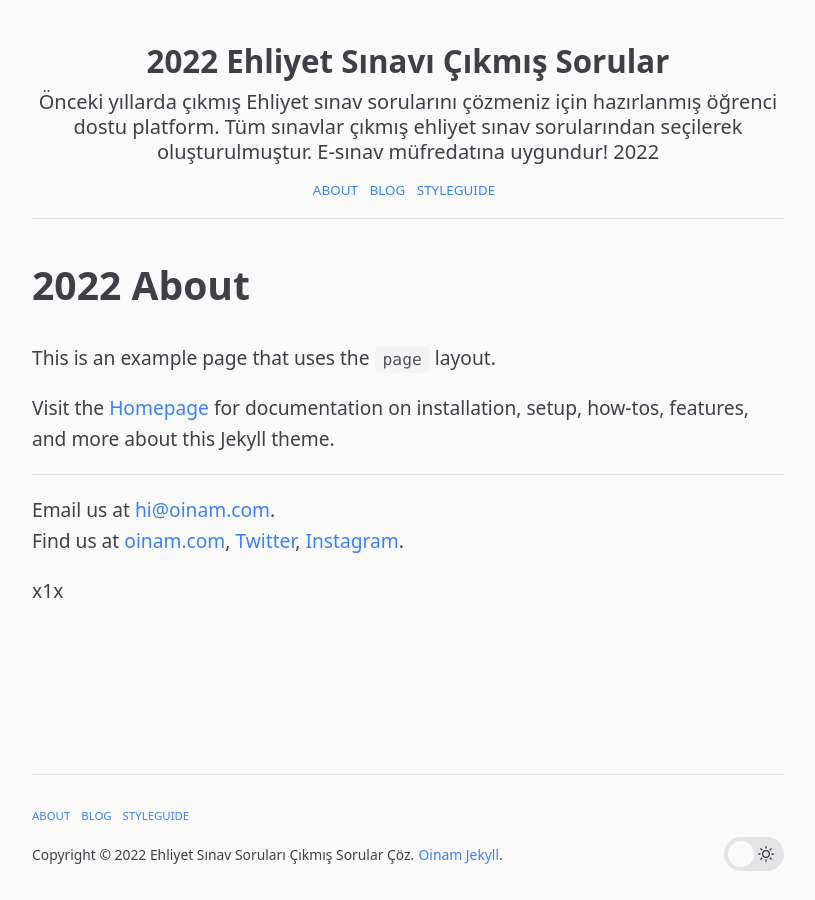
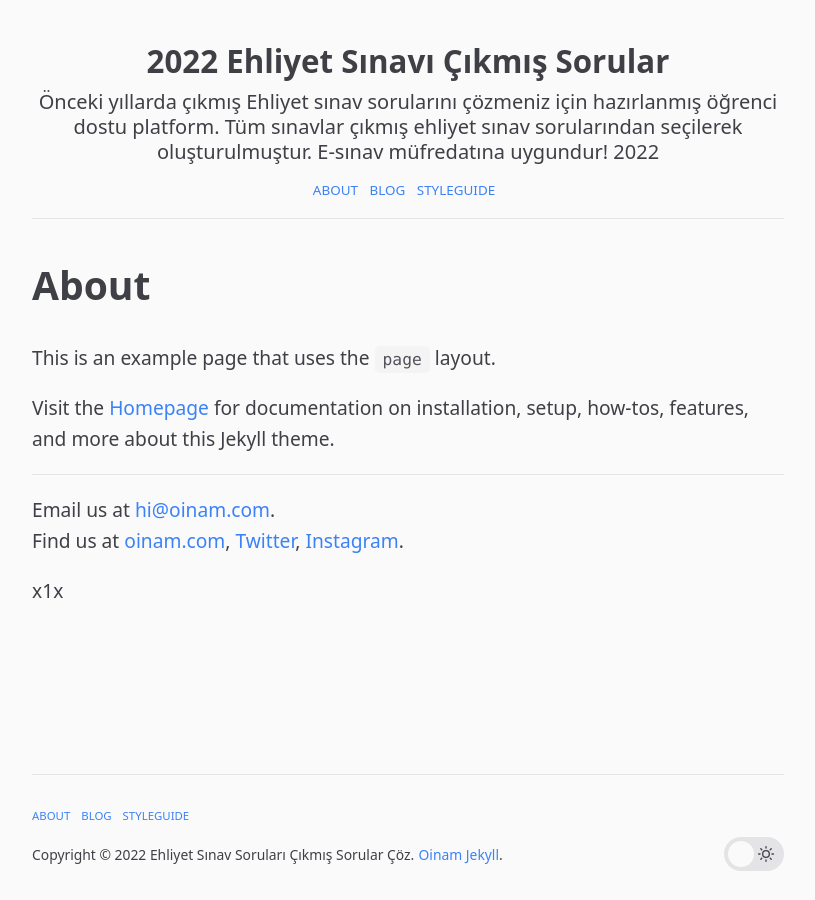
Before and after one commit to ehliyetsinav/ehliyetsinav.github.io, a Jekyll site: the page built from about.md, in a window 1280 px wide. Shown: the whole page, without its empty margins (232-1047 px from the left). Built offline with Jekyll 4.4.1, drawn with Linux system fonts in a browser that asks for light colours.

Commit message:
Update page.html

```diff
--- a/_layouts/page.html
+++ b/_layouts/page.html
@@ -3,7 +3,7 @@ layout: default
 ---
 
 <article>
-  <h1> {{ "now" | date: "%Y" }}  {{ page.title | escape }}</h1>
+  <h1>   {{ page.title | escape }}</h1>
 
   {{ content }}
 
```
